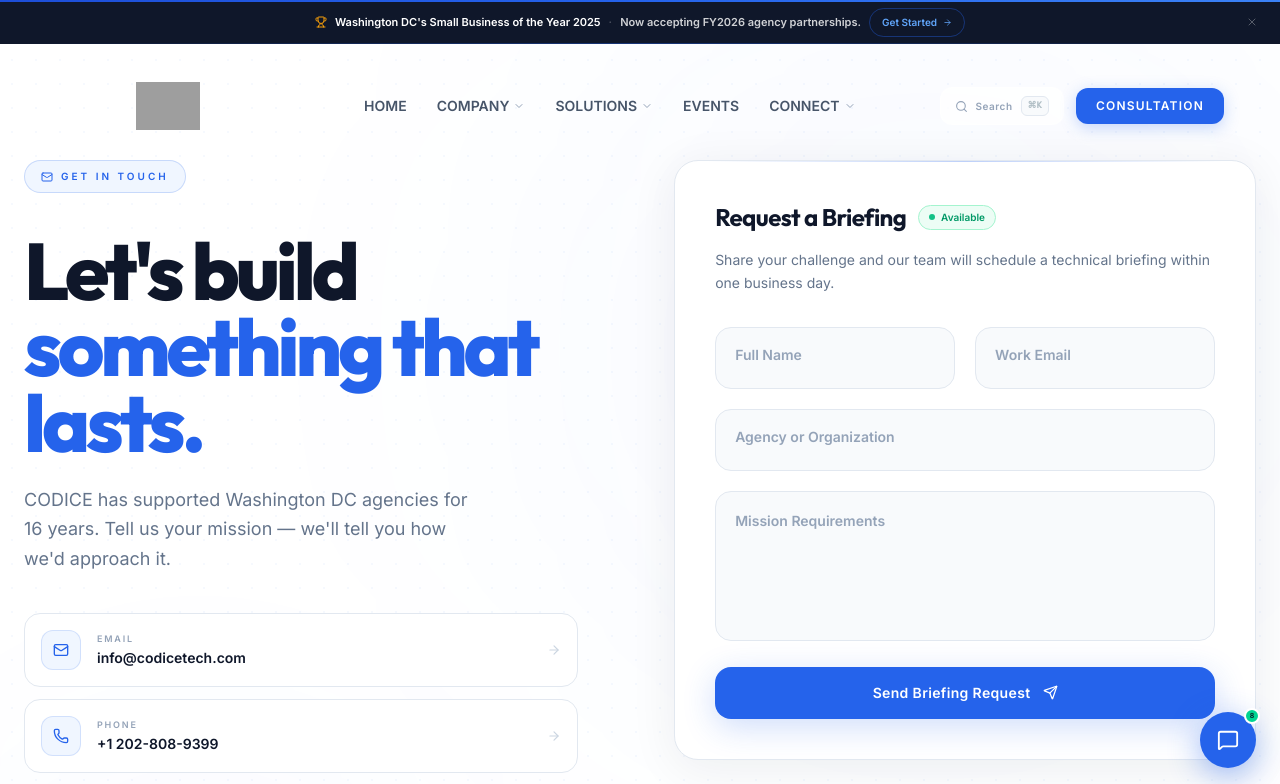
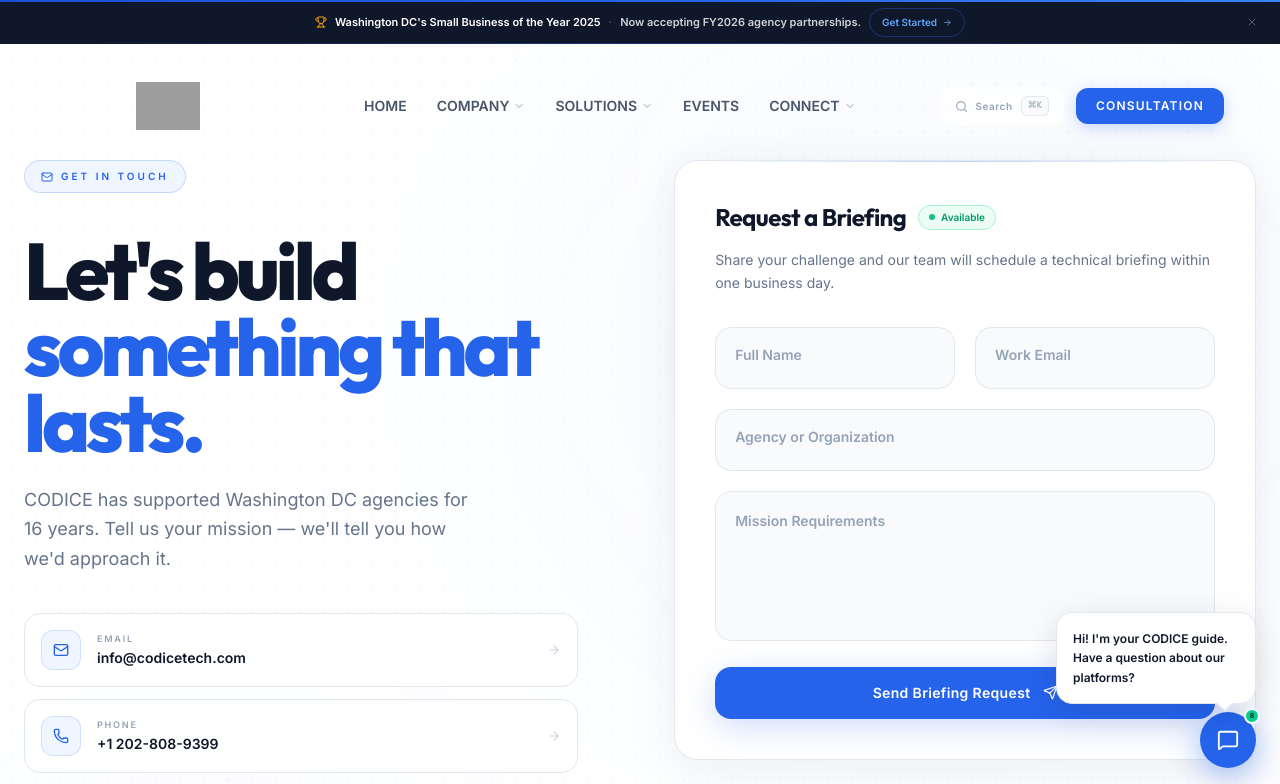
Before and after one commit to yassine2med/Codice-website, a Next.js app: page /contact in a window 1280 px wide. Shown: the top 784 px of the page. Built offline with nearby package versions, Linux system fonts and the light colour scheme; grey boxes are pictures that could not be loaded.

Commit message:
fix: restore and optimize floating widgets visibility
- Moved ChatWidget and FloatingCTA to bottom of RootLayout for better layering
- Added proactive greeting tooltip to ChatWidget
- Increased FloatingCTA discoverability with a 200px scroll threshold

```diff
--- a/app/layout.tsx
+++ b/app/layout.tsx
@@ -78,10 +78,10 @@
         <ScrollProgress />
         <CursorGlow />
         <ScrollToTop />
+        {children}
         <FloatingCTA />
         <ChatWidget />
         <CommandPalette />
-        {children}
       </body>
     </html>
   );
--- a/components/ui/AnnouncementBanner.tsx
+++ b/components/ui/AnnouncementBanner.tsx
@@ -8,16 +8,17 @@
 const DISMISS_KEY = "codice-banner-v2";
 const BANNER_H = "44px";
 
+function getInitialVisibility() {
+  if (typeof window === "undefined") return false;
+  return !localStorage.getItem(DISMISS_KEY);
+}
+
 export default function AnnouncementBanner() {
-  const [visible, setVisible] = useState(false);
+  const [visible, setVisible] = useState(getInitialVisibility);
 
   useEffect(() => {
-    const isDismissed = localStorage.getItem(DISMISS_KEY);
-    if (!isDismissed) {
-      setVisible(true);
-      document.documentElement.style.setProperty("--banner-h", BANNER_H);
-    }
-  }, []);
+    document.documentElement.style.setProperty("--banner-h", visible ? BANNER_H : "0px");
+  }, [visible]);
 
   const dismiss = () => {
     setVisible(false);
--- a/components/ui/ChatWidget.tsx
+++ b/components/ui/ChatWidget.tsx
@@ -71,7 +71,11 @@
   const messagesEndRef = useRef<HTMLDivElement>(null);
 
   useEffect(() => {
-    const handleMenu = (e: any) => setMenuOpen(e.detail);
+    const handleMenu = (event: Event) => {
+      if (event instanceof CustomEvent && typeof event.detail === "boolean") {
+        setMenuOpen(event.detail);
+      }
+    };
     window.addEventListener("codice:mobile-menu", handleMenu);
     return () => window.removeEventListener("codice:mobile-menu", handleMenu);
   }, []);
@@ -280,6 +284,24 @@
           </motion.span>
         )}
       </motion.button>
+
+      {/* Initial Greeting Bubble */}
+      <AnimatePresence>
+        {!hasOpened && !open && !menuOpen && (
+          <motion.div
+            initial={{ opacity: 0, x: 20, scale: 0.8 }}
+            animate={{ opacity: 1, x: 0, scale: 1 }}
+            exit={{ opacity: 0, x: 20, scale: 0.8 }}
+            transition={{ delay: 3, duration: 0.5, ease: "easeOut" }}
+            className="fixed bottom-24 right-6 z-50 bg-white border border-[#E2E8F0] shadow-[0_8px_32px_rgba(15,23,42,0.12)] rounded-2xl p-4 w-[200px] pointer-events-none"
+          >
+            <div className="absolute bottom-[-6px] right-6 w-3 h-3 bg-white border-r border-b border-[#E2E8F0] rotate-45" />
+            <p className="text-xs font-semibold text-[#0F172A] leading-relaxed">
+              Hi! I&apos;m your CODICE guide. Have a question about our platforms?
+            </p>
+          </motion.div>
+        )}
+      </AnimatePresence>
     </>
   );
 }
--- a/components/ui/CommandPalette.tsx
+++ b/components/ui/CommandPalette.tsx
@@ -62,15 +62,13 @@
   const [open, setOpen] = useState(false);
   const [query, setQuery] = useState("");
   const [selected, setSelected] = useState(0);
-  const [recent, setRecent] = useState<Result[]>([]);
+  const [recent, setRecent] = useState<Result[]>(() =>
+    typeof window === "undefined" ? [] : getRecent()
+  );
   const router = useRouter();
   const pathname = usePathname();
   const inputRef = useRef<HTMLInputElement>(null);
   const listRef = useRef<HTMLDivElement>(null);
-
-  useEffect(() => {
-    setRecent(getRecent());
-  }, []);
 
   const resetPalette = useCallback(() => {
     setRecent(getRecent());
--- a/components/ui/FloatingCTA.tsx
+++ b/components/ui/FloatingCTA.tsx
@@ -13,14 +13,18 @@
   const pathname = usePathname();
 
   useEffect(() => {
-    const handleMenu = (e: any) => setMenuOpen(e.detail);
+    const handleMenu = (event: Event) => {
+      if (event instanceof CustomEvent && typeof event.detail === "boolean") {
+        setMenuOpen(event.detail);
+      }
+    };
     window.addEventListener("codice:mobile-menu", handleMenu);
     return () => window.removeEventListener("codice:mobile-menu", handleMenu);
   }, []);
 
   useEffect(() => {
     if (pathname === "/contact") return;
-    const onScroll = () => setVisible(window.scrollY > window.innerHeight * 0.85);
+    const onScroll = () => setVisible(window.scrollY > 200);
     window.addEventListener("scroll", onScroll, { passive: true });
     return () => window.removeEventListener("scroll", onScroll);
   }, [pathname]);
```
